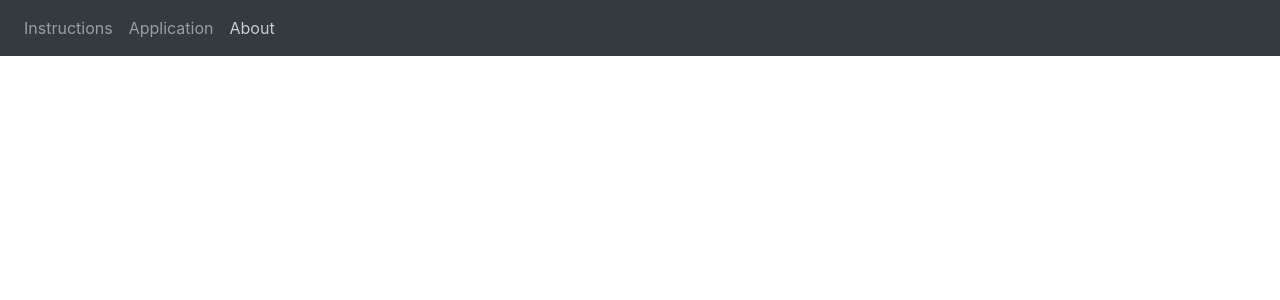
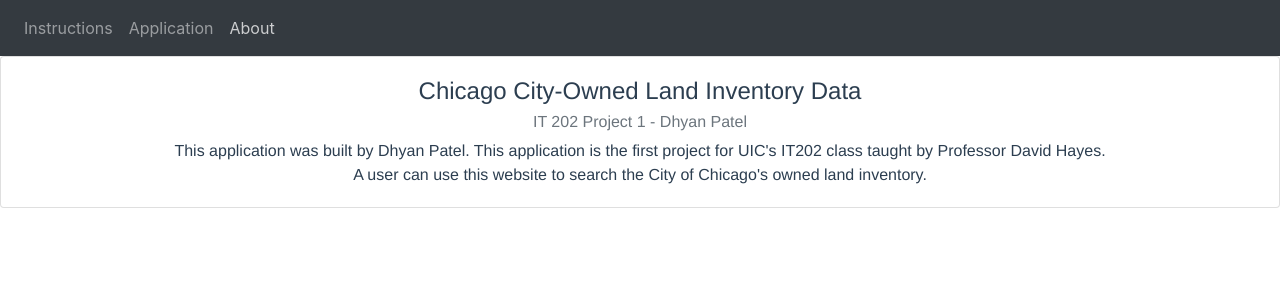
Before and after one commit to dhyanpatel/IT202-Spring2021-project1, a Vue app: page / in a window 1280 px wide. Both pictures are taken after a click on the link "About". Shown: the top 300 px of the page. Built offline with nearby package versions, Linux system fonts and the light colour scheme.

Commit message:
About application data

```diff
--- a/package.json
+++ b/package.json
@@ -8,6 +8,7 @@
     "lint": "vue-cli-service lint"
   },
   "dependencies": {
+    "axios": "^0.21.1",
     "bootstrap": "^4.6.0",
     "bootstrap-vue": "^2.21.2",
     "core-js": "^3.6.5",
--- a/src/App.vue
+++ b/src/App.vue
@@ -4,6 +4,9 @@
     <div id="app">
       <Home v-if="currentPage==='Home'"/>
       <Form v-if="currentPage==='Application'"/>
+      <ListData v-if="currentPage === 'ListData'"/>
+      <MapData v-if="currentPage === 'MapData'"/>
+      <About v-if="currentPage === 'About'"/>
     </div>
   </div>
 </template>
@@ -13,9 +16,13 @@
 import AppBar from "@/components/AppBar";
 import Home from "@/components/Home";
 import Form from "@/components/Form";
+import ListData from "@/components/ListData";
+import MapData from "@/components/MapData";
+import About from "@/components/About";
+
 export default {
   name: 'App',
-  components: {Form, AppBar, Home},
+  components: {About, MapData, ListData, Form, AppBar, Home},
   computed: {
     currentPage() {
       return this.$store.getters.getPage
--- /dev/null
+++ b/src/components/About.vue
@@ -0,0 +1,21 @@
+<template>
+  <b-card
+      title="Chicago City-Owned Land Inventory Data"
+      sub-title="IT 202 Project 1 - Dhyan Patel">
+    <b-card-text>
+      This application was built by Dhyan Patel. This application is the first project for UIC's IT202 class taught by Professor David Hayes.
+      <br>
+      A user can use this website to search the City of Chicago's owned land inventory.
+    </b-card-text>
+  </b-card>
+</template>
+
+<script>
+export default {
+  name: "About"
+}
+</script>
+
+<style scoped>
+
+</style>
--- a/src/components/Home.vue
+++ b/src/components/Home.vue
@@ -4,6 +4,8 @@
     sub-title="IT 202 Project 1 - Dhyan Patel">
     <b-card-text>
       This application queries the City of Chicago's APIs to get information about city-owned land.
+      <br>
+      To use this application, fill out any filters you'd like in the Application window and choose the format you want the data to be displayed in.
     </b-card-text>
   </b-card>
 </template>
```
Also changed, not shown: 1 other file (tests, documents, lock files or other folders).
